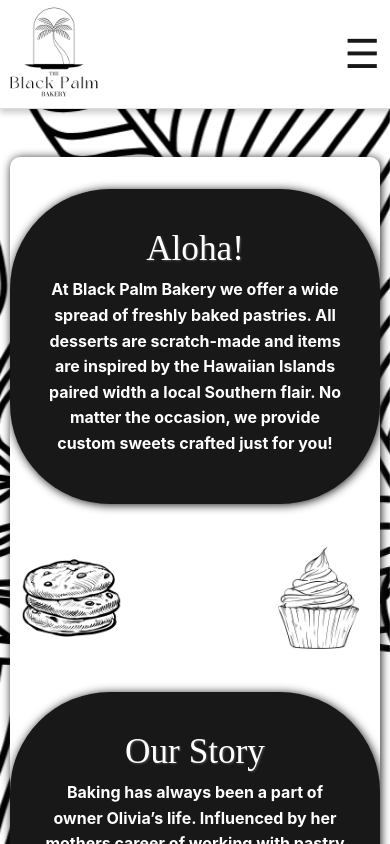
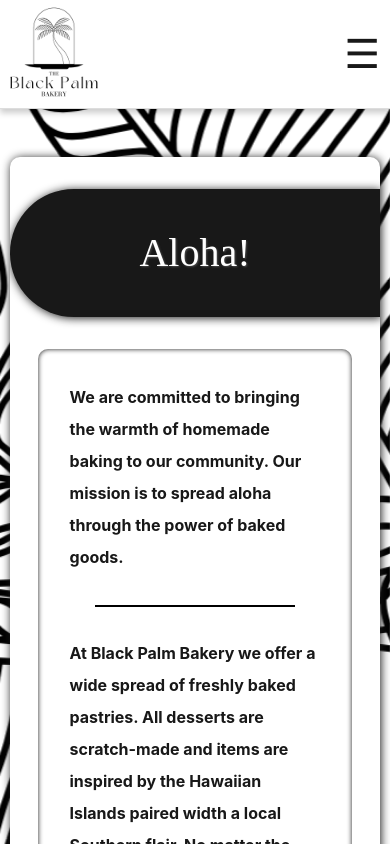
Before and after one commit to malcus-g/blackpalmbakery, a Vue app: page /about in a window 390 px wide. Shown: the top 844 px of the page. Built offline with nearby package versions, Linux system fonts and the light colour scheme; a web font is replaced by a local one.

Commit message:
refactor InfoSection and AboutView components for better structure and layout

```diff
--- a/src/assets/main.css
+++ b/src/assets/main.css
@@ -167,7 +167,7 @@
   }
 
   .section-title {
-    font-size: 2.2rem;
+    font-size: 2.5rem;
   }
 
   .subtitle {
--- a/src/components/ContentContainer.vue
+++ b/src/components/ContentContainer.vue
@@ -6,7 +6,7 @@
   </div>
 </template>
 
-<style>
+<style scoped>
 .container {
   display: flex;
   width: 95%;
--- a/src/components/InfoSection.vue
+++ b/src/components/InfoSection.vue
@@ -1,7 +1,7 @@
 <script>
 export default{
 
-  props: ['title', 'body', 'isLeft'],
+  props: ['title', 'isLeft'],
 
 }
 </script>
@@ -9,8 +9,7 @@
 <template>
   <div>
     <section id="info-content" :class="{ left: isLeft, right: !isLeft }">
-      <h1 v-if=title class="section-title">{{ title }}</h1>
-      <p class="body" v-for="paragraph in body" :key="paragraph">{{ paragraph }}</p>
+      <h1 class="section-title">{{ title }}</h1>
     </section>
   </div>
 </template>
@@ -23,7 +22,7 @@
   z-index: inherit;
   height: auto;
   width: 100%;
-  margin: 2em 0em;
+  margin: 4em 0em 2em 0em;
   background-color: var(--vt-c-black);
   color: var(--vt-c-white);
   text-align: center;
@@ -32,25 +31,20 @@
 
 .left {
   border-radius: 0px 350px 350px 0px;
-  padding: 2em 8em 2em 2em;
+  padding: 1em 4em 1em 1em;
   animation: 1s slide-right;
 }
 
 .right {
   border-radius: 350px 0px 0px 350px;
-  padding: 2em 2em 2em 6em;
+  padding: 1em 1em 1em 4em;
   animation: 1s slide-left;
-}
-
-#info-content > p {
-  margin: 0em 0em 1em 0em;
 }
 
 @media screen and (max-width: 768px) {
 
   #info-content {
     width: 100%;
-    border-radius: 100px;
     padding: 2em;
     margin: 2em 0em;
   }
--- a/src/components/InnerContentSection.vue
+++ b/src/components/InnerContentSection.vue
@@ -8,13 +8,12 @@
 #inner-content-section {
   display: flex;
   flex-direction: column;
-  width: 75%;
+  width: auto;
   height: fit-content;
-  justify-content: center;
   animation: 1.5s fade-in ease-in-out;
   border-radius: 10px;
   box-shadow: inset var(--vt-c-black) 0px 0px 5px;
-  margin: 3em 0em;
-  padding: 2em 0em 0em 0em;
+  margin: 1em;
+  padding: 1em;
 }
 </style>
--- a/src/views/AboutView.vue
+++ b/src/views/AboutView.vue
@@ -5,21 +5,16 @@
   export default {
 
     components: {
-      /*
-      InfoSection PROPS:
-      title: string
-      body: Array of strings
-      isLeft: boolean - determines if the info section aligns left or right
-      */
       InfoSection,
-      ContentContainer
+      ContentContainer,
     },
 
     data(){
       return {
         aloha: {
           title: 'Aloha!',
-          body: ['At Black Palm Bakery we offer a wide spread of freshly baked pastries. All desserts are scratch-made and items are inspired by the Hawaiian Islands paired width a local Southern flair. No matter the occasion, we provide custom sweets crafted just for you!']
+          body: ['We are committed to bringing the warmth of homemade baking to our community. Our mission is to spread aloha through the power of baked goods.',
+                'At Black Palm Bakery we offer a wide spread of freshly baked pastries. All desserts are scratch-made and items are inspired by the Hawaiian Islands paired width a local Southern flair. No matter the occasion, we provide custom sweets crafted just for you!']
         },
         olivia: {
           title: 'Our Story',
@@ -39,9 +34,15 @@
   <content-container>
     <div id="about">
       <img src="@/assets/images/cookies.png" alt="cookies" id="cookies-image" class="image"/>
-      <info-section id="aloha" class="info-section" :title="this.aloha.title" :body="this.aloha.body" :is-left="false"/>
+      <info-section id="aloha" class="info-section" :title="this.aloha.title" :is-left="false"/>
+      <section class="aloha-body info-body">
+        <p class="body" v-for="paragraph in aloha.body" :key="paragraph">{{ paragraph }}</p>
+      </section>
       <img src="@/assets/images/cupcake.png" alt="cupcake" id="cupcake-image" class="image"/>
-      <info-section id="olivia" class="info-section" :title="this.olivia.title" :body="this.olivia.body" :is-left="true"/>
+      <info-section id="olivia" class="info-section" :title="this.olivia.title" :is-left="true"/>
+      <section class="olivia-body info-body">
+        <p class="body" v-for="paragraph in olivia.body" :key="paragraph">{{ paragraph }}</p>
+      </section>
     </div>
   </content-container>
 </template>
@@ -55,8 +56,10 @@
   grid-template-columns: auto auto auto;
   grid-template-areas:
     "cookies aloha aloha"
-    "about about cupcake";
-  padding-bottom: 1em;
+    "aloha-body aloha-body aloha-body"
+    "about about cupcake"
+    "about-body about-body about-body";
+  padding-bottom: 3em;
 }
 
 
@@ -68,14 +71,42 @@
   z-index: 8;
 }
 
+.info-body {
+  animation: 1.5s fade-in ease-in-out;
+  padding: 2em 4em;
+  width: 85%;
+  border-radius: 10px;
+  box-shadow: inset var(--vt-c-black) 0px 0px 5px;
+}
+
+.info-body p {
+  line-height: 2.5rem;
+}
+
+.info-body p:nth-child(even) {
+  margin: 2em 0em 0em 0em;
+  padding: 2em 0em 0em 0em;
+  background: linear-gradient(black, black) top / 200px 2px no-repeat;
+}
+
 #aloha {
   justify-content: flex-end;
   grid-area: aloha;
 }
 
+.aloha-body {
+  grid-area: aloha-body;
+  justify-self: center;
+}
+
 #olivia {
   justify-content: flex-start;
   grid-area: about;
+}
+
+.olivia-body {
+  grid-area: about-body;
+  justify-self: center;
 }
 
 .image {
@@ -98,12 +129,17 @@
 
 @media screen and (max-width: 1024px) {
 
-  .section-title {
-    font-size: 2rem;
+  .image {
+    display: none;
+    visibility: hidden;
   }
 
-  .body {
-    font-size: 1rem;
+  .info-body {
+    padding: 2em;
+  }
+
+  .info-body p {
+    line-height: 2rem;
   }
 
   #about {
@@ -111,8 +147,10 @@
     grid-template-columns: auto auto auto;
     grid-template-areas:
       "aloha aloha aloha"
+      "aloha-body aloha-body aloha-body"
       "cookies . cupcake"
-      "about about about";
+      "about about about"
+      "about-body about-body about-body";
   }
 }
 
```
